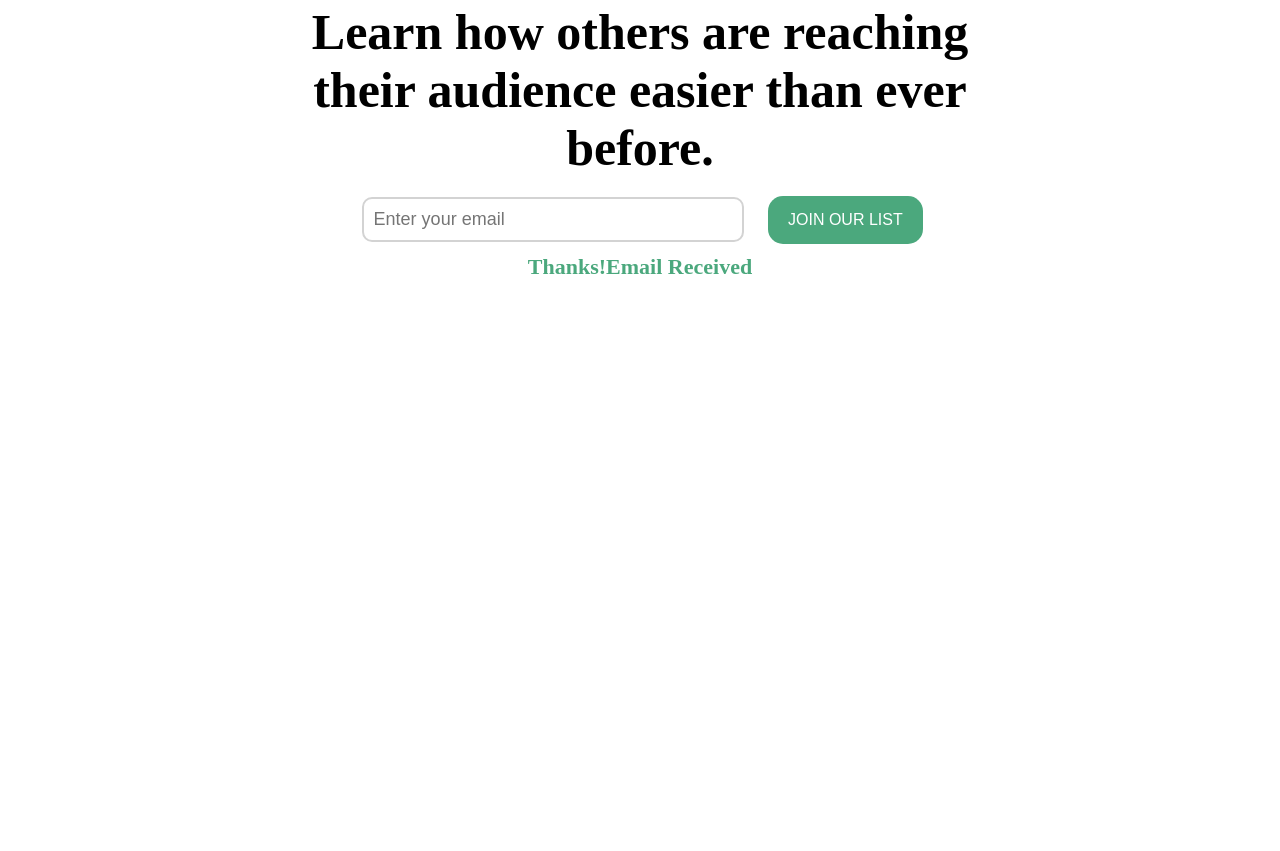
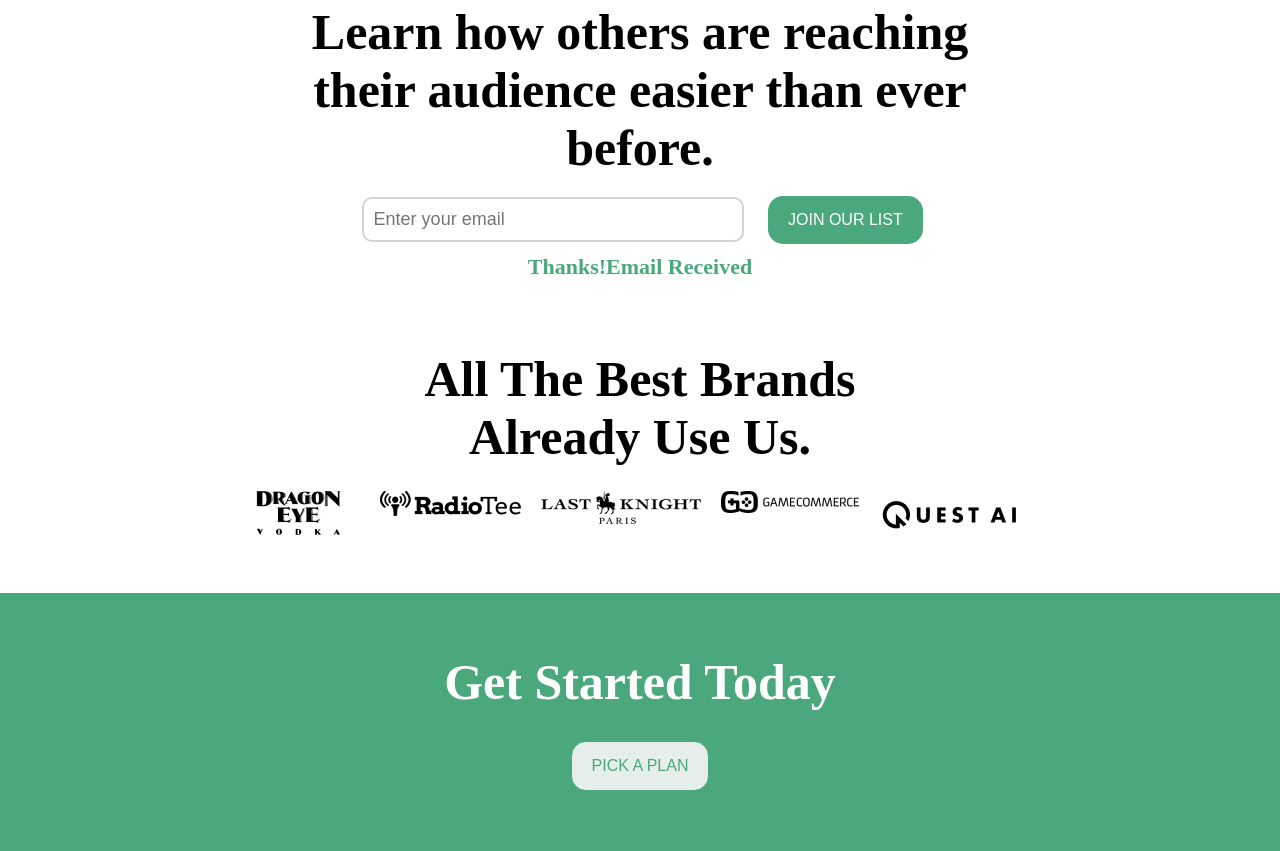
Before and after one commit to marzan131390/basic-based-e-site, a plain HTML site: page index.html in a window 1280 px wide. Shown: the part 2792-3643 px from the top of the page. Before the commit the page ends 3142 px from the top, so only its background shows below. Drawn offline with Linux system fonts and the light colour scheme.

Commit message:
brand and start section is done

```diff
--- a/index.html
+++ b/index.html
@@ -103,5 +103,31 @@
         <button class="custom-btn">JOIN OUR LIST</button>
         <p>Thanks!Email Received</p>
     </section>
+    <section id="brand-section">
+        <h2>All The Best Brands <br> Already Use Us.</h2>
+        <div class="brands">
+            <div class="brand">
+                <img src="images/brand-logo/Image 1 (image).jpg" alt="">
+            </div>
+            <div class="brand">
+                <img src="images/brand-logo/Image 3 (image).jpg" alt="">
+            </div>
+            <div class="brand">
+                <img src="images/brand-logo/Logo1.jpg" alt="">
+            </div>
+            <div class="brand">
+                <img src="images/brand-logo/Logo5.jpg" alt="">
+            </div>
+            <div class="brand">
+                <img src="images/brand-logo/Quest logo Sept 2019 (image).jpg" alt="">
+            </div>
+        </div>
+    </section>
+    <section id="last-body-section">
+        <div class="center">
+            <h3>Get Started Today</h3>
+            <button class="blank-bg-btn">PICK A PLAN</button>
+        </div>
+    </section>
 </body>
 </html>
--- a/style/style.css
+++ b/style/style.css
@@ -193,7 +193,7 @@ nav ul {
     margin: 70px 22%;
 
 }
-#input-section h2 {
+#input-section h2, #brand-section h2 {
     text-align: center;
     font-size: 50px;
     font-weight: 800;
@@ -214,3 +214,31 @@ nav ul {
     text-align: center;
     margin-top: 10px;
 }
+#brand-section {
+    margin: 50px 20%;
+}
+.brands {
+    display: grid;
+    grid-template-columns: repeat(5, 1fr);
+    gap: 20px;
+    margin: 25px 0px;
+}
+#last-body-section{
+    padding: 60px 0px;
+    background-color: #4BA87D;
+    display: flex;
+    justify-content: center;
+    align-items: center;
+}
+
+#last-body-section h3 {
+    font-size: 50px;
+    color: #fff;
+    margin-bottom: 30px;
+}
+.center {
+    text-align: center;
+}
+#last-body-section button:hover {
+    border: 2px solid #fff;
+}
```
